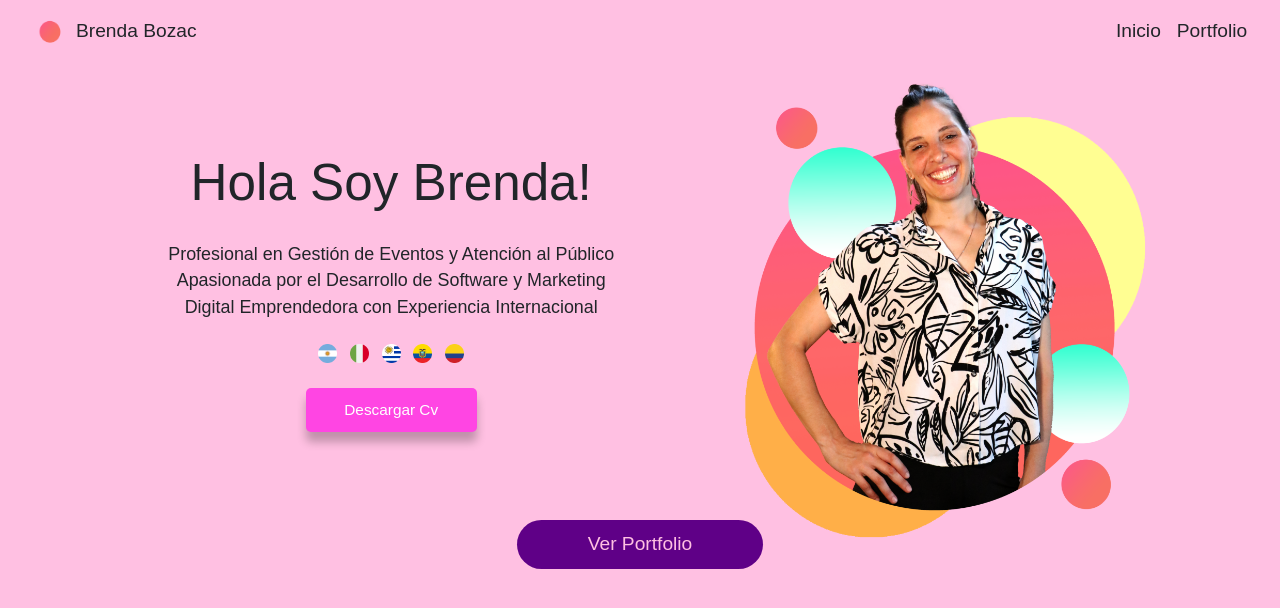
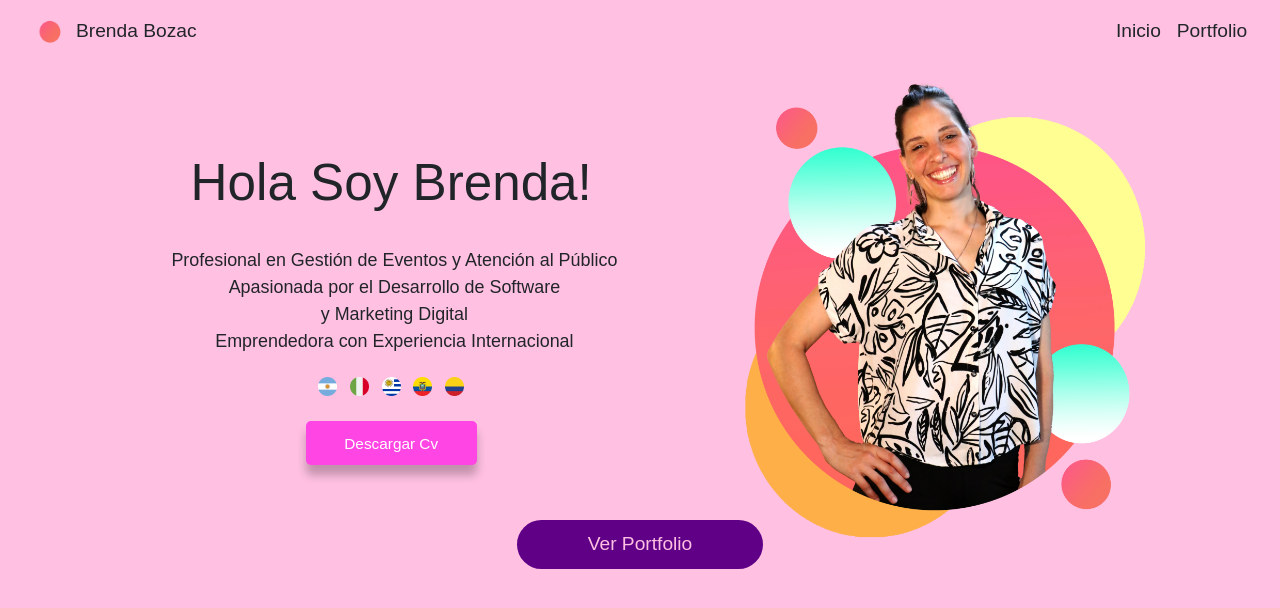
Before and after one commit to LeonardoRiera/portfolioBrendaBozac, a React (Vite) app: page / in a window 1280 px wide. Shown: the top 608 px of the page. Built offline with nearby package versions, Linux system fonts and the light colour scheme; a web font is replaced by a local one.

Commit message:
correcciones en titulos de header

```diff
--- a/src/Components/Header/Header.css
+++ b/src/Components/Header/Header.css
@@ -37,7 +37,8 @@
 
 .principalParrafo {
     font-size: 1.4vmax;
-    padding-bottom: 0.5vmax;
+    padding: 0.5vmax 0 0.5vmax 0.5vmax;
+
 
 
 }
--- a/src/Components/Header/Header.jsx
+++ b/src/Components/Header/Header.jsx
@@ -17,7 +17,7 @@ const Header = () => {
 
           <div className="col-md-12 col-lg-6 textoContainer ">
             <h1 className='principalTitulo'>Hola Soy Brenda!</h1>
-            <p className='principalParrafo'>Profesional en Gestión de Eventos y Atención al Público  Apasionada por el Desarrollo de Software y Marketing Digital  Emprendedora con Experiencia Internacional</p>
+            <p className='principalParrafo'>Profesional en Gestión de Eventos y Atención al Público <br /> Apasionada por el Desarrollo de Software <br /> y Marketing Digital <br /> Emprendedora con Experiencia Internacional</p>
             <div className='flags'>
               <img src={arg} alt="bandera argentina"  className='banderas'/>
               <img src={italy} alt="bandera italiana"  className='banderas'/>
```
